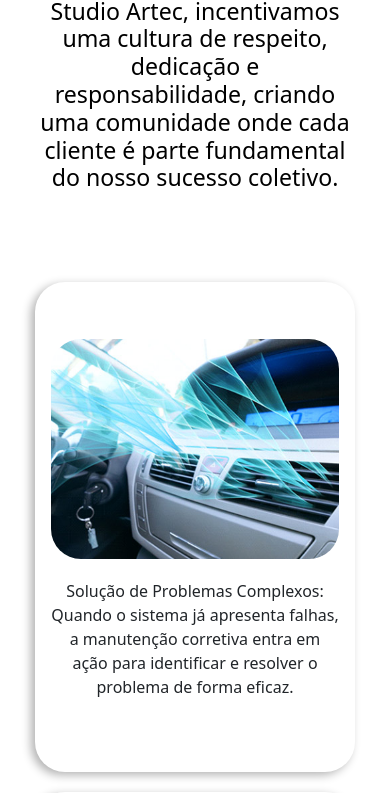
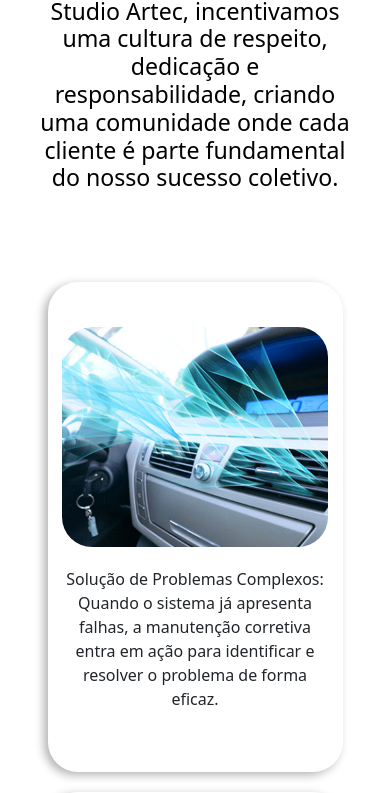
Before and after one commit to Groisa/workshop, a Next.js app: page / in a window 390 px wide. Shown: the part 1379-2172 px from the top of the page. Built offline with nearby package versions, Linux system fonts and the light colour scheme.

Commit message:
#feat- correction error

```diff
--- a/src/components/Carrossel/Carrossel.module.css
+++ b/src/components/Carrossel/Carrossel.module.css
@@ -65,4 +65,8 @@
         justify-content: center;
         align-items: center;
     }
+
+    .carrossel {
+        width: 295px;
+    }
 }
```
